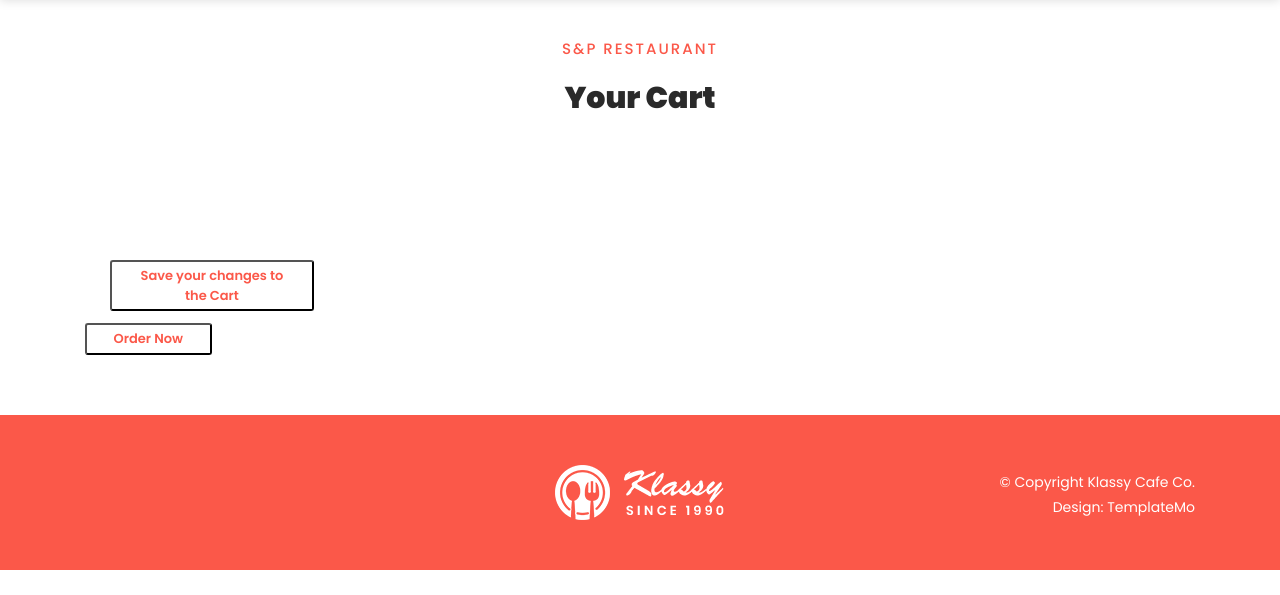
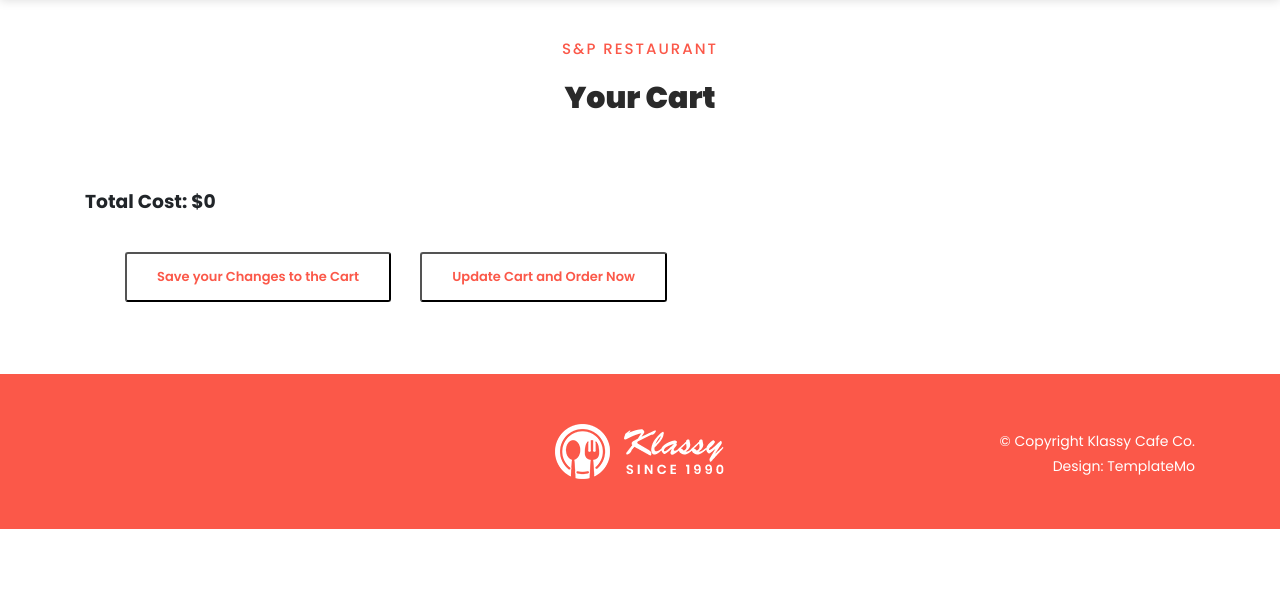
Before and after one commit to PalD777/SP_RestaurantManagementSystem, a Flask app: page /cart in a window 1280 px wide. Shown: the part 80-675 px from the top of the page. Run offline with Flask 2, Linux system fonts and the light colour scheme; some libraries are stand-ins or nearby versions.

Commit message:
[*] Added total cost and mades buttons look nicer

```diff
--- a/Client Site/app.py
+++ b/Client Site/app.py
@@ -41,7 +41,7 @@ def cart():
             # Server socket networking here
         return ''
     else:
-        return render_template("cart.html", cart=generate_cart())
+        return render_template("cart.html", cart=generate_cart(), total=find_total_cost())
 
 @app.route("/qr")
 def qr():
@@ -68,6 +68,13 @@ def get_item_from_id(item_id):
     else:
         return None
 
+def find_total_cost():
+    total = 0
+    for item_id, qty in session['cart'].items():
+        price = get_item_from_id(item_id)['price']
+        total += price * qty
+    return total
+
 def update_cart(data, mode='replace'):
     for item_id, qty in data:
         if item_id == 'action': continue
@@ -88,4 +95,4 @@ def update_cart(data, mode='replace'):
 
 
 if __name__ == "__main__":
-    app.run(debug=True)
+    app.run(host='0.0.0.0', port=80, debug=True, use_evalex=False)
--- a/Client Site/static/css/templatemo-klassy-cafe.css
+++ b/Client Site/static/css/templatemo-klassy-cafe.css
@@ -1408,7 +1408,6 @@ offers
   color: #1e1e1e;
 }
 #offers .tabs-content {
-  margin-top: 60px;
   text-align: left;
   display: inline-block;
   transition: all 0.3s;
--- a/Client Site/templates/cart.html
+++ b/Client Site/templates/cart.html
@@ -62,15 +62,18 @@
                                             </div>
                                         </div>
                                     </div>
-                                 <div>
-                                    <div class="main-white-button scroll-to-section">
-                                        <a href = "/#top">
-                                            <button value='save' name='action'>Save your changes to the Cart</button>
-                                        </a>
-                                        <button value='checkout' name='action' onclick="alert('Your order has been sent to the server!')">Order Now</button>
-                                     </div>
-
-                                 </div>
+                                    <div class="row col-lg-12">
+                                        <h3>Total Cost: ${{total}}</h3>
+                                    </div>
+                                    <br>
+                                    <div class="col-lg-12">
+                                        <div class="main-white-button scroll-to-section">
+                                            <a href = "/#top">
+                                                <button value='save' name='action' style="height: 50px; padding: 4px 30px;">Save your Changes to the Cart</button>
+                                            </a>
+                                            <button value='checkout' name='action' onclick="alert('Your order has been sent to the server!')" style="height: 50px; padding: 4px 30px;">Update Cart and Order Now</button>
+                                        </div>
+                                    </div>
                                 </form>
                             </section>
                         </div>
```
